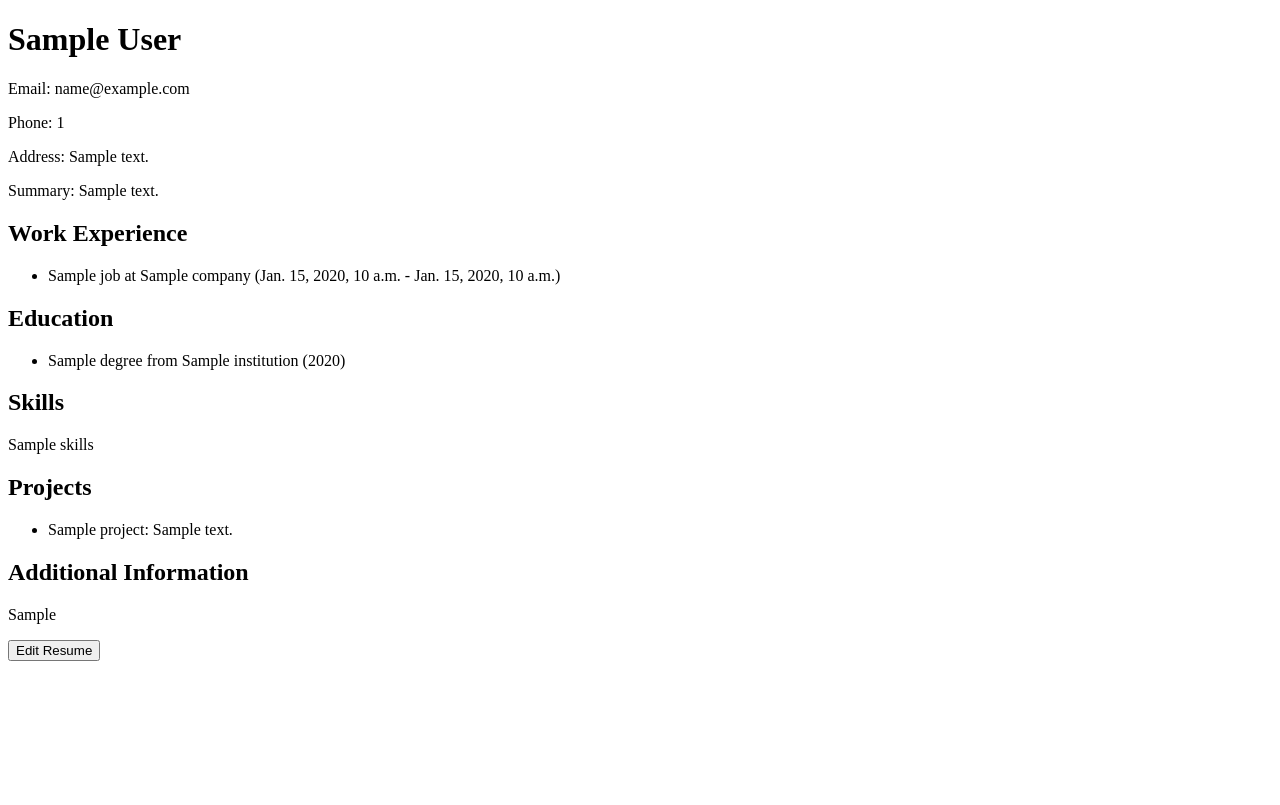
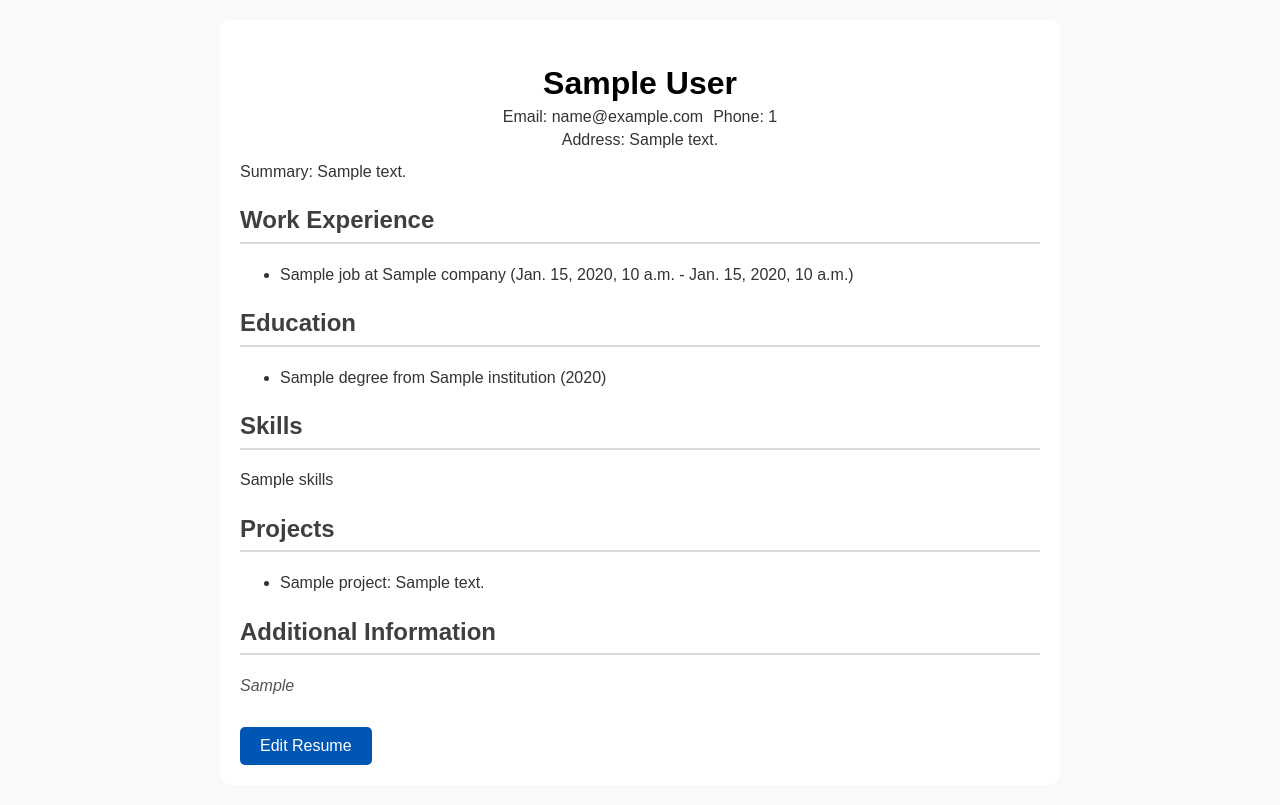
Before and after one commit to Nathan-Correia/JobApplicationTracker, a Django app: template tracker/templates/tracker/resume_detail.html in a window 1280 px wide. Before the commit the page ends 661 px from the top, so only its background shows below. Run offline with Django 5.2, Linux system fonts and the light colour scheme; the template is opened without the code that fills it: most values are stand-ins (such as "Sample title", 1, 10 or a date in 2020); data that the repository does not hold is empty.

Commit message:
style the view of resume

```diff
--- a/tracker/templates/tracker/resume_detail.html
+++ b/tracker/templates/tracker/resume_detail.html
@@ -3,12 +3,72 @@
 <head>
     <title>Resume Detail</title>
 </head>
+<style>
+    @media print {
+        .noprint {
+            visibility: hidden;
+        }
+    }
+    body {
+            font-family: Arial, sans-serif;
+            margin: 20px;
+            line-height: 1.4;
+            background-color: #f9f9f9;
+            color: #333;
+    }
+    h1 {
+            font-size: 2em;
+            color: #000000;
+            text-align: center;
+            margin-bottom: 0;
+    }
+    h2 {
+            color: #3f3f3f;
+            border-bottom: 2px solid #d9d9d9;
+            padding-bottom: 5px;
+            font-size: 1.5em;
+    }
+    p {
+            margin: 0;
+    }
+    .resume-container {
+            max-width: 800px;
+            margin: 0 auto;
+            background: #fff;
+            padding: 20px;
+            border-radius: 10px;
+
+    }
+    a button {
+            background-color: #0056b3;
+            color: white;
+            border: none;
+            padding: 10px 20px;
+            cursor: pointer;
+            border-radius: 5px;
+            font-size: 1em;
+            margin-top: 30px;
+    }
+
+    a button:hover {
+        background-color: #003d80;
+    }
+    .additional-info {
+            margin-top: 20px;
+            font-style: italic;
+            color: #555;
+    }
+
+</style>
 <body>
+    <div class="resume-container">
         <h1>{{ resume.full_name }}</h1>
+        <span style="display: flex; justify-content: center; align-items: center; gap: 10px;">
         <p>Email: {{ resume.contact_email }}</p>
         <p>Phone: {{ resume.phone_number }}</p>
-    <p>Address: {{ resume.address }}</p>
-    <p>Summary: {{ resume.summary }}</p>
+        </span>
+        <p style="text-align: center;">Address: {{ resume.address }}</p>
+        <p style="margin-top: 10px;">Summary: {{ resume.summary }}</p>
 
         <h2>Work Experience</h2>
         <ul>
@@ -35,11 +95,12 @@
         </ul>
 
         <h2>Additional Information</h2>
-    <p>{{ resume.additional_info }}</p>
+        <p class="additional-info">{{ resume.additional_info }}</p>
 
         <!-- Add an Edit Resume button -->
         <a href="{% url 'edit_resume' resume_id=resume.id %}">
-        <button>Edit Resume</button>
+            <button class="noprint">Edit Resume</button>
         </a>
+    </div>
 </body>
 </html>
```
Lines whose indentation alone changed are shown as unchanged.
